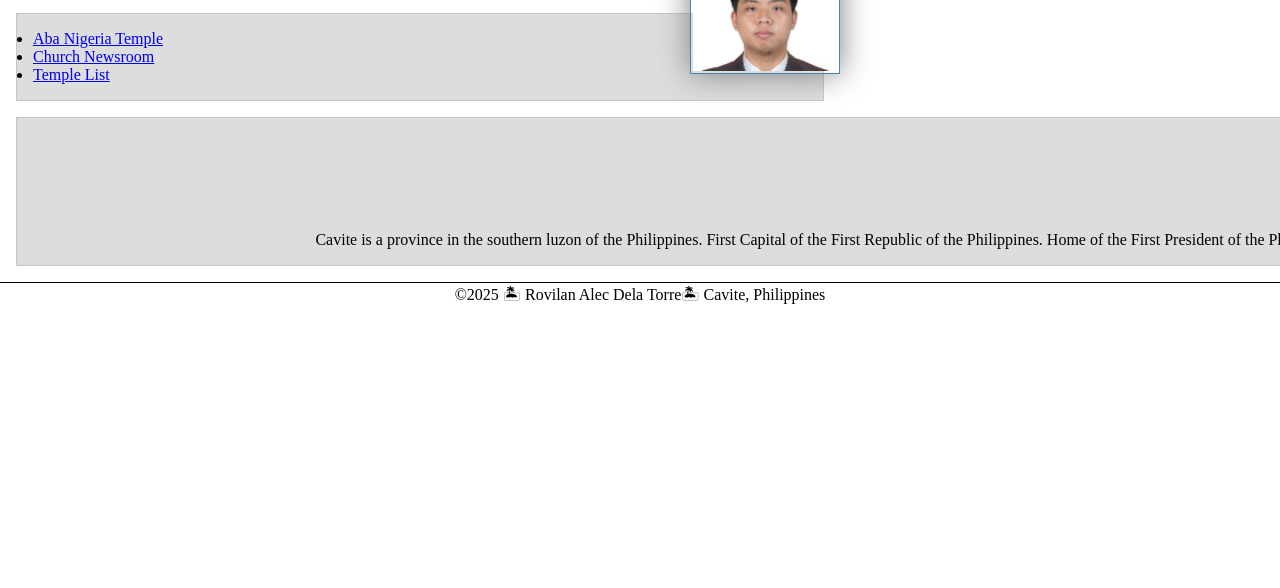
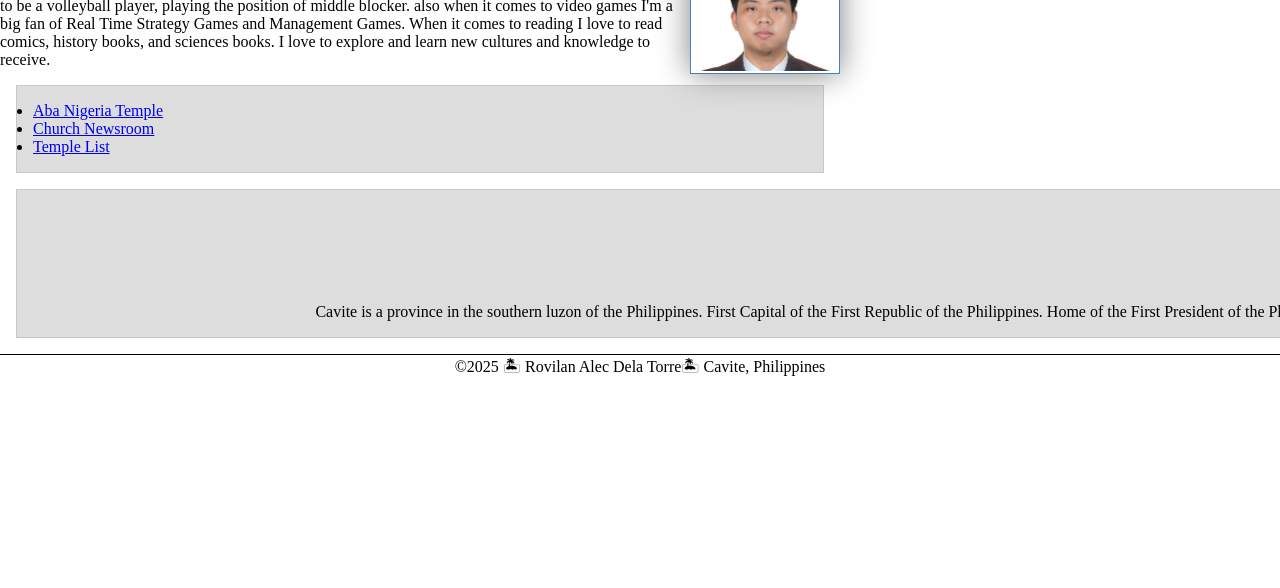
Before and after one commit to rovilan-pro/wdd130, a plain HTML site: page index.html in a window 1280 px wide. Shown: the part 212-800 px from the top of the page. Drawn offline with Linux system fonts and the light colour scheme.

Commit message:
Additional information

```diff
--- a/index.html
+++ b/index.html
@@ -21,8 +21,15 @@
     <main>
         <h1>Rovilan Alec Dela Torre | WDD 130</h1>
         <img src="images/profile.jpg" alt="profile image of Rovilan Alec Dela Torre." width="200">
-        <p>Hello, my name is Rovilan Alec Dela Torre and i'm from the philippines. I enjoy playing
-            sports and video games. I'm also a big fan of reading random books. </p>
+        <p>Hello, my name is Rovilan Alec Dela Torre and i'm from the philippines in the province of Cavite, City of
+            Dasmarinas.
+            I enjoy playing sports and video games. I'm also a big fan of reading random books. I'm used to be a
+            volleyball player,
+            playing the position of middle blocker. also when it comes to video games I'm a big fan of Real Time
+            Strategy Games
+            and Management Games. When it comes to reading I love to read comics, history books, and sciences books. I
+            love to explore
+            and learn new cultures and knowledge to receive. </p>
         <ul class="box">
             <li> <a href="https://www.churchofjesuschrist.org/temples/details/aba-nigeria-temple?lang=eng"
                     target="_blank">Aba Nigeria Temple</a></li>
```
